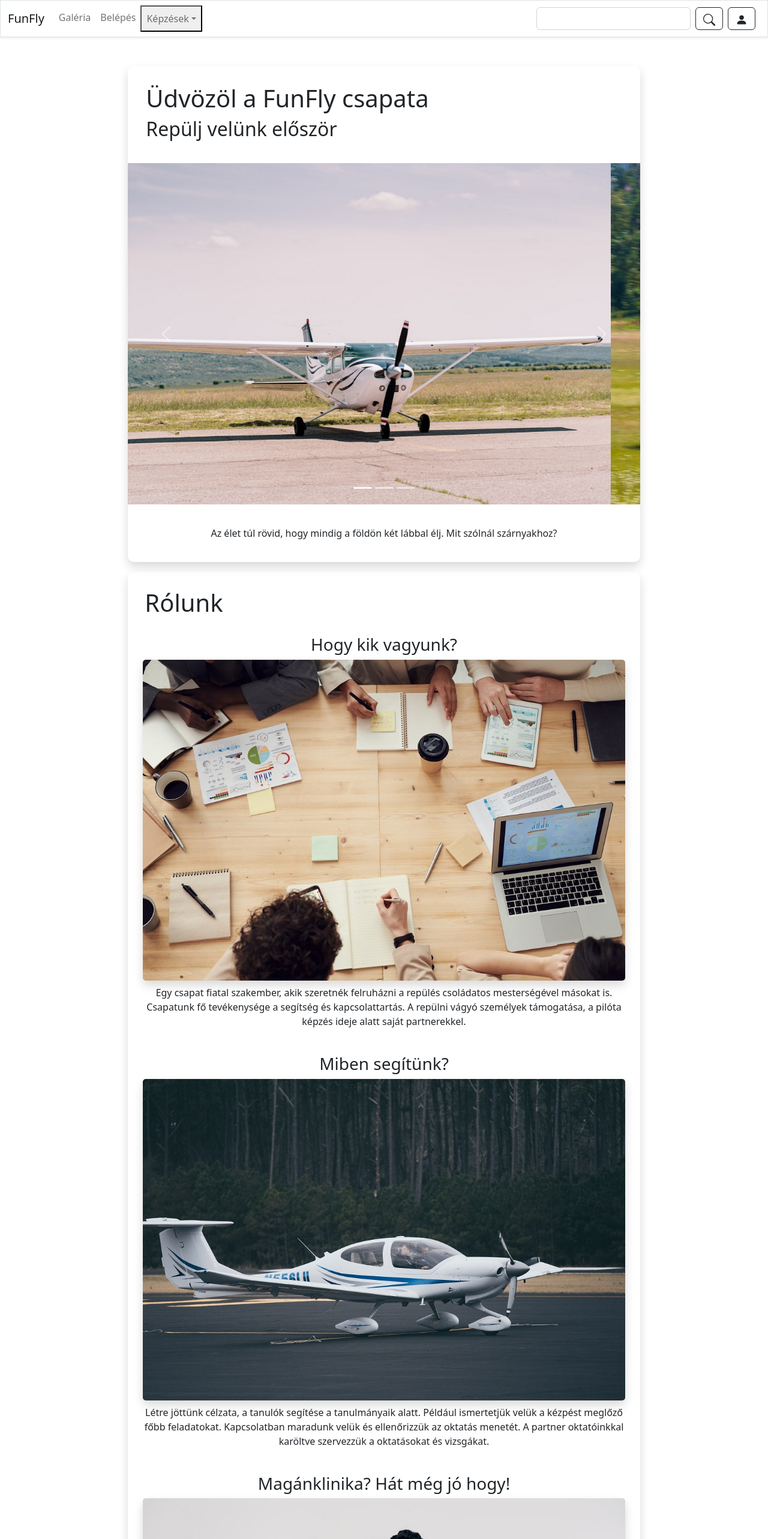
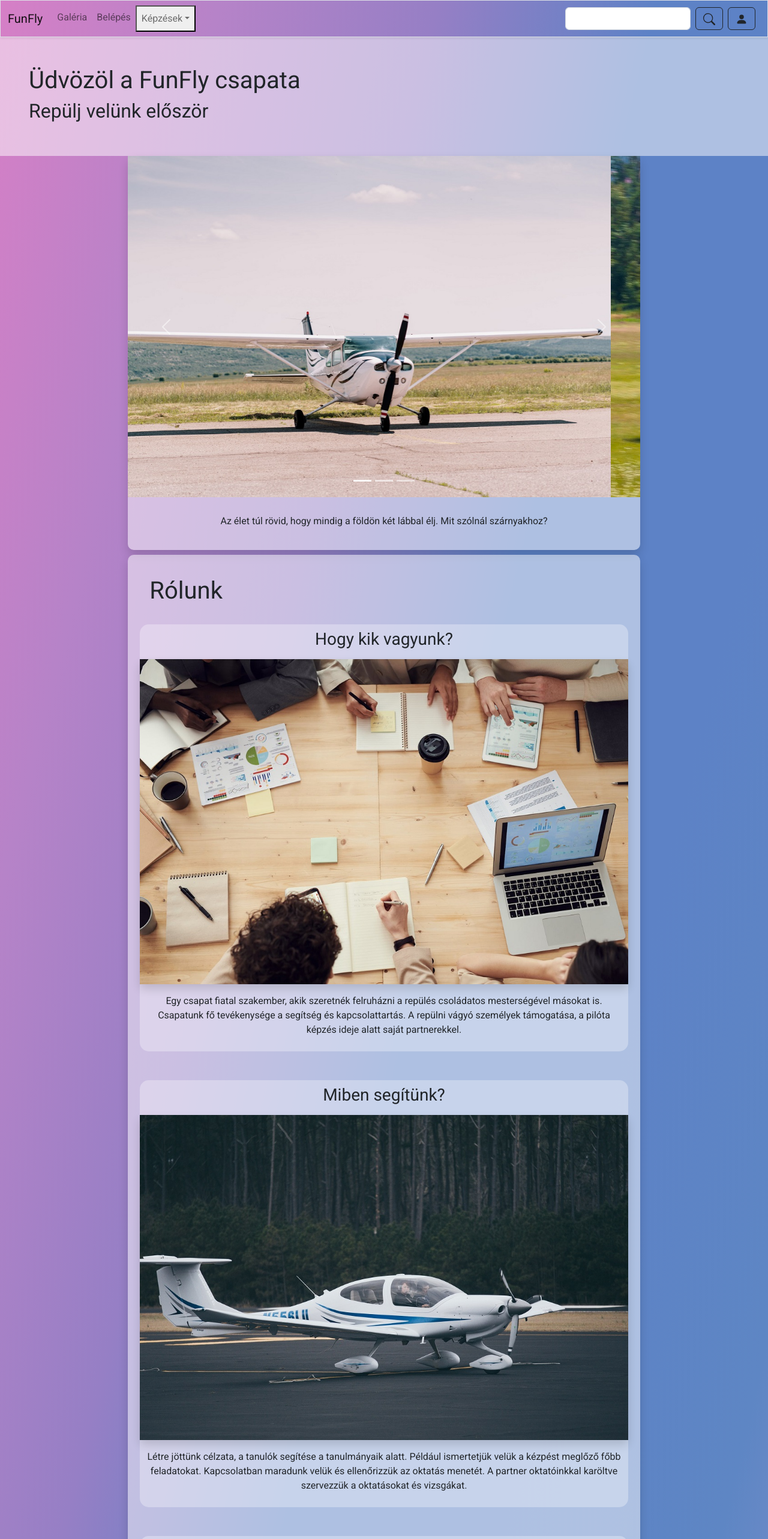
Before and after one commit to KisgyuriBeni/RepuloSuli, an Angular app: page /fooldal in a window 1280 px wide. Shown: the top 2566 px of the page at 60% size. Built offline with nearby package versions, Linux system fonts and the light colour scheme.

Commit message:
fooldal kesz, hatterszin az oldalon beallitva

```diff
--- a/src/app/app.component.css
+++ b/src/app/app.component.css
@@ -0,0 +1,7 @@
+@import url('https://fonts.googleapis.com/css2?family=Roboto:wght@400;700&display=swap');
+html{
+    font-family: "Roboto", sans-serif;
+    font-weight: 400, 700;
+    font-style: normal;
+    background-image: linear-gradient(to bottom right,#d67fc6, #b683c8, #967fc5, #5d82c6, #5d82c6, #5e86c4, #8692ce, #bbaed9  );
+}
--- a/src/app/app.component.html
+++ b/src/app/app.component.html
@@ -1,4 +1,7 @@
+<html>
+  <link rel="stylesheet" href="app.component.css">
 <app-nav></app-nav>
 <div>
   <router-outlet></router-outlet>
 </div>
+</html>
--- a/src/app/parts/bejel/bejel.component.html
+++ b/src/app/parts/bejel/bejel.component.html
@@ -1,12 +1,6 @@
 <div class="container mt-t">
     <div class="col-12 col-sm-8 col-mb-6 m-auto">
       <div class="card mt-5 p-3 border-0 shadow col-12 col-sm8">
-        <div class="icon mb-3">
-          <svg xmlns="http://www.w3.org/2000/svg" width="30" height="30" fill="currentColor"
-          class="bi bi-airplane-engines" viewBox="0 0 16 16">
-            <path d="M8 0c-.787 0-1.292.592-1.572 1.151A4.347 4.347 0 0 0 6 3v3.691l-2 1V7.5a.5.5 0 0 0-.5-.5h-1a.5.5 0 0 0-.5.5v1.191l-1.17.585A1.5 1.5 0 0 0 0 10.618V12a.5.5 0 0 0 .582.493l1.631-.272.313.937a.5.5 0 0 0 .948 0l.405-1.214 2.21-.369.375 2.253-1.318 1.318A.5.5 0 0 0 5.5 16h5a.5.5 0 0 0 .354-.854l-1.318-1.318.375-2.253 2.21.369.405 1.214a.5.5 0 0 0 .948 0l.313-.937 1.63.272A.5.5 0 0 0 16 12v-1.382a1.5 1.5 0 0 0-.83-1.342L14 8.691V7.5a.5.5 0 0 0-.5-.5h-1a.5.5 0 0 0-.5.5v.191l-2-1V3c0-.568-.14-1.271-.428-1.849C9.292.591 8.787 0 8 0ZM7 3c0-.432.11-.979.322-1.401C7.542 1.159 7.787 1 8 1c.213 0 .458.158.678.599C8.889 2.02 9 2.569 9 3v4a.5.5 0 0 0 .276.447l5.448 2.724a.5.5 0 0 1 .276.447v.792l-5.418-.903a.5.5 0 0 0-.575.41l-.5 3a.5.5 0 0 0 .14.437l.646.646H6.707l.647-.646a.5.5 0 0 0 .14-.436l-.5-3a.5.5 0 0 0-.576-.411L1 11.41v-.792a.5.5 0 0 1 .276-.447l5.448-2.724A.5.5 0 0 0 7 7V3Z"/>
-          </svg>
-        </div>
         <h2 class="text-center mb-3 p-3">
           Jelentkezzen be
         </h2>
--- a/src/app/parts/fooldal/fooldal.component.css
+++ b/src/app/parts/fooldal/fooldal.component.css
@@ -1,16 +1,13 @@
-@import url('https://fonts.googleapis.com/css2?family=Montserrat:wght@300;500&family=Roboto:ital,wght@0,300;1,400&display=swap');
-html{
-    font-family: 'Roboto', sans-serif;
-}
 
 .carousel-item{
-        height: fit-content;
+    height: fit-content;
+}
+.welcome-header{
+    background-color: rgb(255,255,255,0.5)
 }
 .welcome-content{
     border-radius: 10px;
-}
-.welcome-header{
-    padding: 30px;
+    background-color: rgb(255,255,255,0.5);
 }
 .welcome-text{
     padding: 20px;
@@ -19,24 +16,37 @@ html{
 .aboutus-content{
     border-radius: 10px;
     padding:20px;
+    background-color: rgb(255,255,255,0.5);
 }
 .aboutus-text .text-card{
-    padding: 5px;
     border-radius: 15px;
     text-align: center;
     border: none;
+    background-color: rgb(255,255,255,0.3)
 }
 .aboutus-text .image-card{
     border: none;
 }
-.image-card img{
+/* .image-card img{
     border-radius:5px;
-}
+} */
 
 .fastcard-content{
     border-radius: 10px;
     padding: 20px;
+    background-color: rgb(255,255,255,0.5)
 }
 #fastcard{
     border: none;
+    background-color: rgb(255,255,255,0.5)
 }
+#fastcard .card-header{
+    border: none;
+}
+#modalbutton{
+    border: none;
+}
+
+.footer{
+    background-color: rgba(255, 255, 255, 0.5);
+}
--- a/src/app/parts/fooldal/fooldal.component.html
+++ b/src/app/parts/fooldal/fooldal.component.html
@@ -1,7 +1,4 @@
-
-<div class="mt-5 col-12 col-sm-8 col-mb-6 m-auto">
-  <div class="welcome-content mb-3 shadow">
-    <div class="welcome-header">
+<div class="welcome-header p-5">
   <h1>
     Üdvözöl a FunFly csapata
   </h1>
@@ -9,13 +6,15 @@
     Repülj velünk először
   </h2>
 </div>
+<div class="col-12 col-sm-8 col-mb-6 m-auto">
+  <div class="welcome-content mb-2 shadow">
     <div id="carouselExampleIndicators" class="carousel slide col-12 col-sm8" data-bs-ride="carousel">
       <div class="carousel-indicators">
         <button type="button" data-bs-target="#carouselExampleIndicators" data-bs-slide-to="0" class="active" aria-current="true" aria-label="Slide 1"></button>
         <button type="button" data-bs-target="#carouselExampleIndicators" data-bs-slide-to="1" aria-label="Slide 2"></button>
         <button type="button" data-bs-target="#carouselExampleIndicators" data-bs-slide-to="2" aria-label="Slide 3"></button>
       </div>
-      <div class="carousel-inner mb-3">
+      <div class="carousel-inner mb-2">
         <div class="carousel-item active">
           <img src="../assets/images/plane4.jpg" class="d-block w-100" alt="plane1">
         </div>
@@ -111,8 +110,6 @@
         </div>
     </div>
 
-
-
     <div class="modal fade modal-lg" id="mentormodal" data-bs-backdrop="static" tabindex="-1" aria-hidden="true">
         <div class="modal-dialog modal-dialog-centered">
           <div class="modal-content p-2">
@@ -137,71 +134,71 @@
 
   <div class="aboutus-content mb-3 shadow">
     <div class="aboutus-header mb-2 p-2">
-        <h1>
+        <h1 class="p-2">
           Rólunk
         </h1>
     </div>
       <div class="aboutus-text">
-        <div class="text-card card mb-3">
-          <h3>
+        <div class="text-card card mb-5">
+          <h3 class="p-2">
             Hogy kik vagyunk?
           </h3>
             <div class="image-card card mb-2 shadow">
               <img src="../assets/images/team2.jpg" alt="plane3">
             </div>
-            <p>
+            <p class="p-2">
               Egy csapat fiatal szakember, akik szeretnék felruházni a repülés csoládatos mesterségével másokat is.
               Csapatunk fő tevékenysége a segítség és kapcsolattartás.
               A repülni vágyó személyek támogatása, a pilóta képzés ideje alatt saját partnerekkel.
             </p>
         </div>
 
-        <div class="text-card card mb-3">
-          <h3>
+        <div class="text-card card mb-5">
+          <h3 class="p-2">
             Miben segítünk?
           </h3>
             <div class="image-card card mb-2 shadow">
               <img src="../assets/images/plane5copy.jpg" alt="plane3">
             </div>
-          <p>
+          <p class="p-2">
             Létre jöttünk célzata, a tanulók segítése a tanulmányaik alatt.
             Például ismertetjük velük a kézpést meglőző főbb feladatokat.
             Kapcsolatban maradunk velük és ellenőrizzük az oktatás menetét.
             A partner oktatóinkkal karöltve szervezzük a oktatásokat és vizsgákat.
           </p>
         </div>
-        <div class="text-card card mb-3">
-          <h3>
+        <div class="text-card card mb-5">
+          <h3 class="p-2">
             Magánklinika? Hát még jó hogy!
           </h3>
             <div class="image-card card mb-2 shadow">
               <img src="../assets/images/doktor.jpg" alt="plane3">
             </div>
-          <p>
+          <p class="p-2">
             Ezt a fajta orvosi vizsgálatot, repülőorvos partnereink végzik el, kizárólagosan a tanulóink számára.
           </p>
         </div>
-        <div class="text-card card mb-3">
-          <h3>
+        <div class="text-card card mb-5">
+          <h3 class="p-2">
             Mire jó a mentorprogram?
           </h3>
             <div class="image-card card mb-2 shadow">
               <img src="../assets/images/mentor.jpg" alt="plane3">
             </div>
-          <p>
+          <p class="p-2">
             Gyakorlatilag a tanulók, az első oktatásban töltött percétől kezdve kapnak egy mentor.
             Ennek a személynek a feladata, a tanulókat informálni, segíteni, összekötni az oktatókkal.
             Ez konzultációkon történik, teljesen online.
           </p>
         </div>
-        <div class="text-card card mb-3">
-          <h3>
+        <div class="text-card card mb-5">
+          <h3 class="p-2">
             Partner vállalatunk a Cessna
           </h3>
             <div class="image-card card mb-2 shadow">
               <img src="../assets/images/plane9.jpg" alt="plane3">
             </div>
-          <p>
+          <p class="p-2">
             Együtt működésünk alapján tudjuk biztosítani a legjobb gépeket, a legjobb gyártótól.
           </p>
         </div>
@@ -215,19 +212,21 @@
       </div>
       <div class="row ">
         <div class="col">
+
           <div class="card shadow" id="fastcard">
               <img src="../assets/images/pilot1.jpg" class="card-img-top" alt="pilot1">
               <div class="p-3 text-center">
                 <h5 class="p-1">
-              Képzéseink
+                  Mentorprogram
                 </h5>
-              <button type="button" class="btn btn-outline-dark" data-bs-toggle="modal" data-bs-target="#kepzesekmodal" >
+                <button type="button" id="modalbutton" class="btn btn-outline-dark" data-bs-toggle="modal" data-bs-target="#kepzesekmodal" >
                 <svg xmlns="http://www.w3.org/2000/svg" width="16" height="16" fill="currentColor" class="bi bi-chevron-down" viewBox="0 0 16 16">
                   <path fill-rule="evenodd" d="M1.646 4.646a.5.5 0 0 1 .708 0L8 10.293l5.646-5.647a.5.5 0 0 1 .708.708l-6 6a.5.5 0 0 1-.708 0l-6-6a.5.5 0 0 1 0-.708z"/>
                 </svg>
                 </button>
               </div>
           </div>
+
         </div>
         <div class="col">
           <div class="card shadow"  id="fastcard">
@@ -236,7 +235,7 @@
               <h5 class="p-1">
                 Mentorprogram
               </h5>
-              <button type="button" class="btn btn-outline-dark" data-bs-toggle="modal" data-bs-target="#mentormodal" >
+              <button type="button" id="modalbutton" class="btn btn-outline-dark" data-bs-toggle="modal" data-bs-target="#mentormodal" >
               <svg xmlns="http://www.w3.org/2000/svg" width="16" height="16" fill="currentColor" class="bi bi-chevron-down" viewBox="0 0 16 16">
                 <path fill-rule="evenodd" d="M1.646 4.646a.5.5 0 0 1 .708 0L8 10.293l5.646-5.647a.5.5 0 0 1 .708.708l-6 6a.5.5 0 0 1-.708 0l-6-6a.5.5 0 0 1 0-.708z"/>
               </svg>
@@ -251,7 +250,7 @@
               <h5 class="p-1">
                 Típusvizsgák
               </h5>
-              <button type="button" class="btn btn-outline-dark" data-bs-toggle="modal" data-bs-target="#tipusmodal" >
+              <button type="button" id="modalbutton" class="btn btn-outline-dark" data-bs-toggle="modal" data-bs-target="#tipusmodal" >
               <svg xmlns="http://www.w3.org/2000/svg" width="16" height="16" fill="currentColor" class="bi bi-chevron-down" viewBox="0 0 16 16">
                 <path fill-rule="evenodd" d="M1.646 4.646a.5.5 0 0 1 .708 0L8 10.293l5.646-5.647a.5.5 0 0 1 .708.708l-6 6a.5.5 0 0 1-.708 0l-6-6a.5.5 0 0 1 0-.708z"/>
               </svg>
@@ -262,3 +261,8 @@
       </div>
     </div>
 </div>
+<div class="footer p-5 text-center">
+  <p class="p-3">
+    Copyright | 2023 | Beki's | school project
+  </p>
+</div>
--- a/src/app/parts/profil/profil.component.ts
+++ b/src/app/parts/profil/profil.component.ts
@@ -9,5 +9,4 @@ import { BaseService } from 'src/app/services/base.service';
 export class ProfilComponent {
 
 
-
 }
--- a/src/app/parts/regist/regist.component.html
+++ b/src/app/parts/regist/regist.component.html
@@ -2,11 +2,6 @@
 <div class="container mt-t pt-5">
   <div class="col-12 col-sm-8 col-mb-6 m-auto">
     <div class="card mt-5 p-3 border-0 shadow">
-
-        <svg xmlns="http://www.w3.org/2000/svg" width="30" height="30" fill="currentColor"
-        class="bi bi-airplane-engines" viewBox="0 0 16 16">
-          <path d="M8 0c-.787 0-1.292.592-1.572 1.151A4.347 4.347 0 0 0 6 3v3.691l-2 1V7.5a.5.5 0 0 0-.5-.5h-1a.5.5 0 0 0-.5.5v1.191l-1.17.585A1.5 1.5 0 0 0 0 10.618V12a.5.5 0 0 0 .582.493l1.631-.272.313.937a.5.5 0 0 0 .948 0l.405-1.214 2.21-.369.375 2.253-1.318 1.318A.5.5 0 0 0 5.5 16h5a.5.5 0 0 0 .354-.854l-1.318-1.318.375-2.253 2.21.369.405 1.214a.5.5 0 0 0 .948 0l.313-.937 1.63.272A.5.5 0 0 0 16 12v-1.382a1.5 1.5 0 0 0-.83-1.342L14 8.691V7.5a.5.5 0 0 0-.5-.5h-1a.5.5 0 0 0-.5.5v.191l-2-1V3c0-.568-.14-1.271-.428-1.849C9.292.591 8.787 0 8 0ZM7 3c0-.432.11-.979.322-1.401C7.542 1.159 7.787 1 8 1c.213 0 .458.158.678.599C8.889 2.02 9 2.569 9 3v4a.5.5 0 0 0 .276.447l5.448 2.724a.5.5 0 0 1 .276.447v.792l-5.418-.903a.5.5 0 0 0-.575.41l-.5 3a.5.5 0 0 0 .14.437l.646.646H6.707l.647-.646a.5.5 0 0 0 .14-.436l-.5-3a.5.5 0 0 0-.576-.411L1 11.41v-.792a.5.5 0 0 1 .276-.447l5.448-2.724A.5.5 0 0 0 7 7V3Z"/>
-        </svg>
         <h2 class="text-center mb-3 p-3">Üdvözöljük</h2>
           <div class="mb-3">
             <input type="name" placeholder="Felhasználó" class="inp form-control" id="name">
--- a/src/app/services/base.service.ts
+++ b/src/app/services/base.service.ts
@@ -1,3 +1,4 @@
+import { HttpClient } from '@angular/common/http';
 import { Injectable } from '@angular/core';
 @Injectable({
   providedIn: 'root'
```
Also changed, not shown: src/app/parts/profil/profil.component.html (line endings or trailing spaces). Lines whose indentation alone changed are shown as unchanged.
